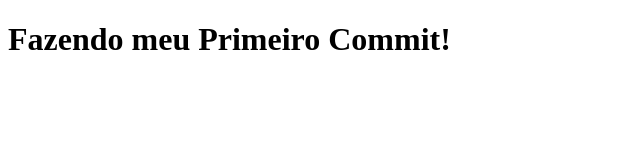
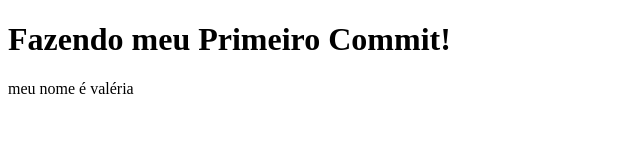
Before and after one commit to ValeriaCavania/PrimeiroCommit, a plain HTML site: page index.html in a window 1280 px wide. Shown: the whole page, without its empty margins (0-640 px from the left). Drawn offline with Linux system fonts and the light colour scheme.

Commit message:
meu segundo commid

```diff
--- a/index.html
+++ b/index.html
@@ -7,5 +7,6 @@
 </head>
 <body>
     <h1>Fazendo meu Primeiro Commit!</h1>
+    <p>meu nome é valéria</p>
 </body>
 </html>
```
